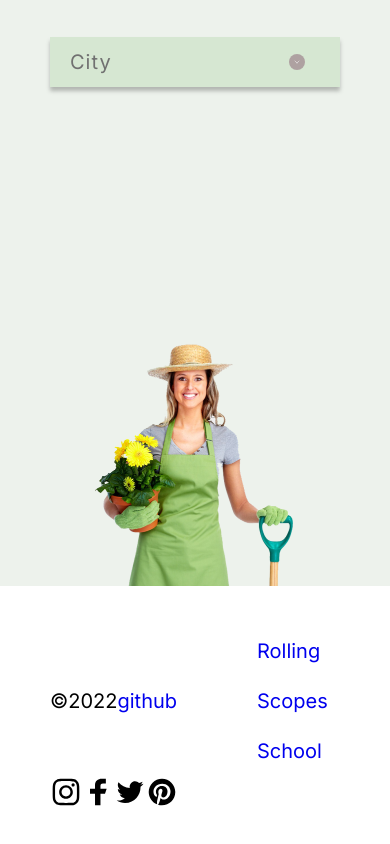
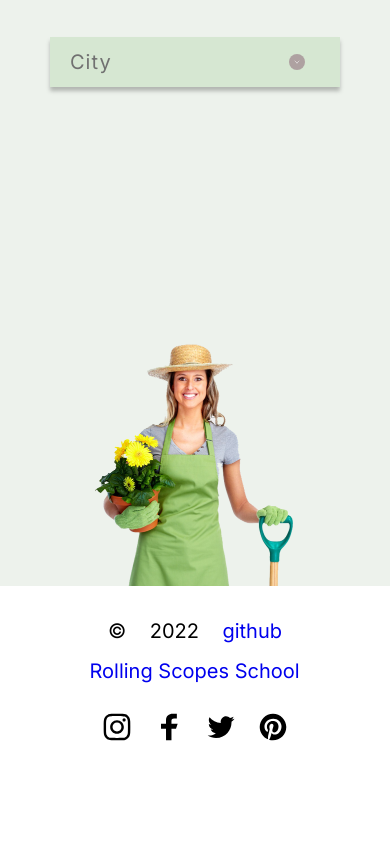
Before and after one commit to a-reznikov/stage-0, a website: page plants/index.html in a window 390 px wide. Shown: the part 5769-6613 px from the top of the page. After the commit the page ends 6530 px from the top, so only its background shows below. Drawn offline with Linux system fonts and the light colour scheme; a web font is replaced by a local one.

Commit message:
feat: implement tablet adaptive for section footer

```diff
--- a/plants/sass/layout/_footer.scss
+++ b/plants/sass/layout/_footer.scss
@@ -1,11 +1,25 @@
 .footer {
   padding: 40px 0;
   @include font(400, 2.0rem, 5.0rem, $color-dark);
+  @include media-tablet {
+    padding: 33px 0 18px 0;
+    @include font(400, 2.0rem, 2.4rem, $color-dark);
+  }
 }
 
 .footer__column {
   >* {
     flex-basis: 30%;
+  }
+  @include media-tablet {
+    display: flex;
+    flex-direction: column;
+    >* {
+      @include media-tablet {
+        width: 100%;
+        align-self: center;
+      }
+    }
   }
 }
 
@@ -14,11 +28,20 @@
   justify-content: space-between;
   max-width: 182px;
   padding-right: 13px;
+  @include media-tablet {
+    margin-bottom: 16px;
+    padding-right: 0;
+    max-width: 174px;
+  }
 }
 
 .rss-text {
-  max-width: 213px;
+  max-width: 211px;
   padding-left: 4px;
+  @include media-tablet {
+    margin-bottom: 27.67px;
+    padding-left: 0px;
+  }
 }
 
 .link-footer {
```
Also changed, not shown: plants/sass/style.css, 1 other file.
